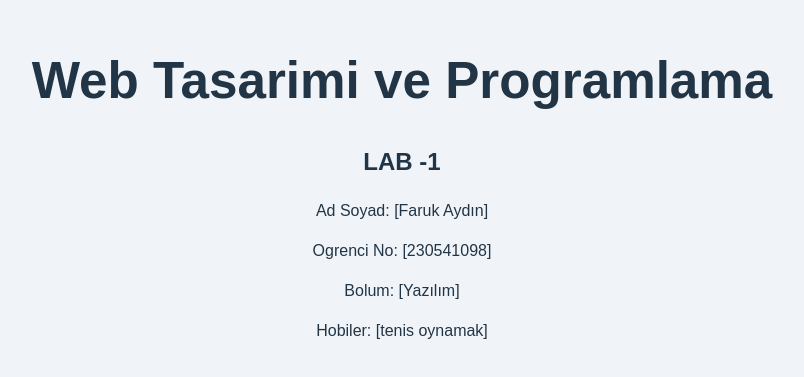
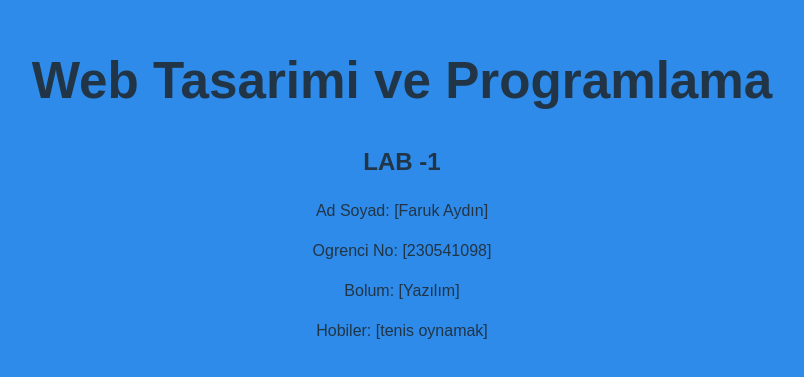
Before and after one commit to Faruk-Aydn/web-lab-hello, a React (Vite) app: page / in a window 1280 px wide. Shown: the part 251-628 px from the top of the page, without its empty margins (238-1042 px from the left). Built offline with nearby package versions, Linux system fonts and the light colour scheme.

Commit message:
style: update page styling and layout

```diff
--- a/src/App.css
+++ b/src/App.css
@@ -1,8 +1,9 @@
 body {
-  background-color: #f0f4f8;
+  background-color: #2e8be9;
   font-family: Arial, sans-serif;
   text-align: center;
   padding: 40px;
+
 }
 #root {
   max-width: 1280px;
```
